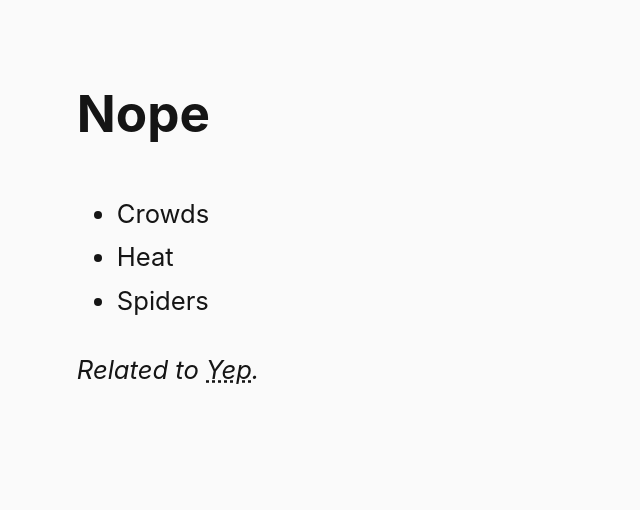
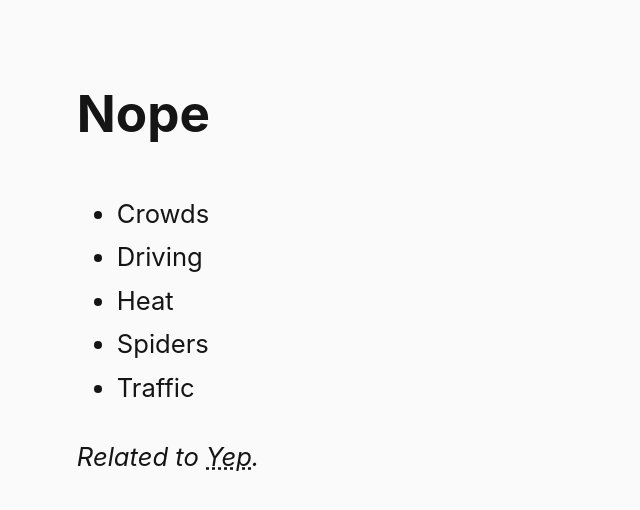
Before and after one commit to steinea/fyi, a Jekyll site: the page built from pages/nope.md, in a window 1280 px wide. Shown: the top 510 px of the page, without its empty margins (0-640 px from the left). Built offline with Jekyll 4.4.1, drawn with Linux system fonts in a browser that asks for light colours.

Commit message:
Add nopes

```diff
--- a/pages/nope.md
+++ b/pages/nope.md
@@ -5,7 +5,9 @@ permalink: /nope/
 ---
 
 * Crowds
+* Driving
 * Heat
 * Spiders
+* Traffic
 
 *Related to [Yep](/yep/).*
```
